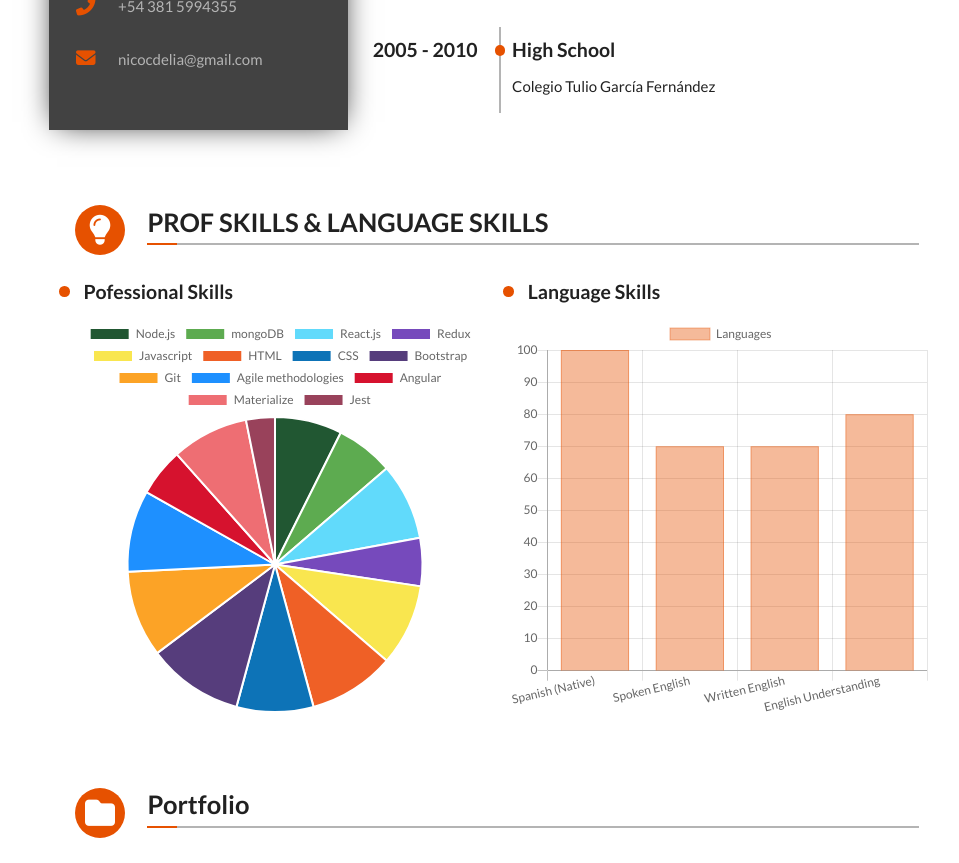
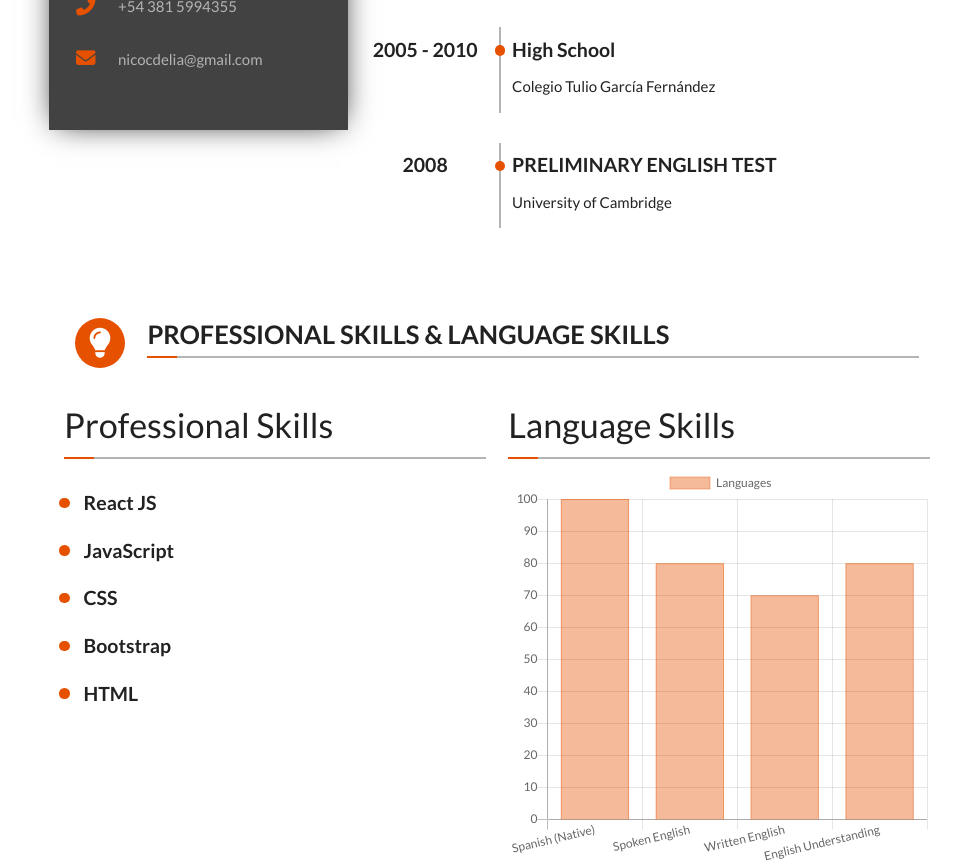
Before and after one commit to nicolascortezdelia/CV, a React (Create React App) app: page / in a window 1280 px wide. Shown: the part 1180-2043 px from the top of the page, without its empty margins (143-1102 px from the left). Built offline with nearby package versions, Linux system fonts and the light colour scheme.

Commit message:
actualizo componente Skills

```diff
--- a/src/Components/Body/Education/Education.js
+++ b/src/Components/Body/Education/Education.js
@@ -90,6 +90,18 @@ const Education = () => {
           </div>
         </div>
       </Fade>
+      <Fade bottom>
+        <div className="row content-sections">
+          <div className="col s12 m4 xl3 center-align bg-years">
+            <h6>2008</h6>
+          </div>
+          <div className="col s12 m8 xl9 content-border-left">
+            <div className="circles"></div>
+            <h6>PRELIMINARY ENGLISH TEST</h6>
+            <p> University of Cambridge</p>
+          </div>
+        </div>
+      </Fade>
     </section>
   );
 };
--- a/src/Components/Body/Skills/Skills.js
+++ b/src/Components/Body/Skills/Skills.js
@@ -1,6 +1,6 @@
 import React from "react";
 import "../Skills/skills.css";
-import { Pie } from "react-chartjs-2";
+
 import { Bar } from "react-chartjs-2";
 import Chart from "chart.js";
 import Fade from "react-reveal/Fade";
@@ -9,58 +9,7 @@ const Skills = () => {
   // Graphics Font size
   Chart.defaults.global.defaultFontFamily = "Lato";
   // Pie Graphic
-  const dataPie = {
-    labels: [
-      "Node.js",
-      "mongoDB",
-      "React.js",
-      "Redux",
-      "Javascript",
-      "HTML",
-      "CSS",
-      "Bootstrap",
-      "Git",
-      "Agile methodologies",
-      "Angular",
-      "Materialize",
-      "Jest",
-    ],
-    datasets: [
-      {
-        data: [70, 60, 80, 50, 85, 90, 80, 100, 90, 85, 50, 80, 30],
-        backgroundColor: [
-          "#215732",
-          "#5dab50",
-          "#61dafb",
-          "#764abc",
-          "#f9e64f",
-          "#ef6026",
-          "#0d73b7",
-          "#563d7c",
-          "#fca326",
-          "#1e90ff",
-          "#d6122e",
-          "#ee6e73",
-          "#99425b",
-        ],
-        hoverBackgroundColor: [
-          "#1a4628",
-          "#4c8b41",
-          "#57c3e0",
-          "#523483",
-          "#dfcd46",
-          "#ce5424",
-          "#0d67a3",
-          "#4e3870",
-          "#db8e23",
-          "#1b7ee2",
-          "#ae0f26",
-          "#b55256",
-          "#753145",
-        ],
-      },
-    ],
-  };
+
 
   // Bar Graphic
   const dataBar = {
@@ -78,7 +27,7 @@ const Skills = () => {
         borderWidth: 1,
         hoverBackgroundColor: "#e6510096",
         hoverBorderColor: "#e65100",
-        data: [100, 70, 70, 80, 0],
+        data: [100, 80, 70, 80, 0],
       },
     ],
   };
@@ -93,7 +42,7 @@ const Skills = () => {
           </div>
           <div className="col s10 m11">
             <h5 className="tittle-weight">
-              <b>PROF SKILLS & LANGUAGE SKILLS</b>
+              <b>PROFESSIONAL SKILLS & LANGUAGE SKILLS</b>
             </h5>
             <hr />
           </div>
@@ -102,15 +51,45 @@ const Skills = () => {
       <div className="row">
         <Fade bottom>
           <div className="col s12 m6 l6 xl6 content-skills content-sections">
-            <div className="circles"></div>
-            <h6 className="bg-years">Pofessional Skills</h6>
-            <Pie data={dataPie} width={160} />
+
+            <h4 className="bg-years">Professional Skills</h4>
+            <hr />
+            <div className="row content-sections">
+
+            <div className="col s12 m8 xl9">
+              <div className="circles"></div>
+              <h6>React JS</h6>
+
+            </div>
+            <div className="col s12 m8 xl9">
+              <div className="circles"></div>
+              <h6>JavaScript</h6>
+
+            </div>
+            <div className="col s12 m8 xl9">
+              <div className="circles"></div>
+              <h6>CSS</h6>
+
+            </div>
+            <div className="col s12 m8 xl9">
+              <div className="circles"></div>
+              <h6>Bootstrap</h6>
+
+            </div>
+            <div className="col s12 m8 xl9">
+              <div className="circles"></div>
+              <h6>HTML</h6>
+
+            </div>
+          </div>
+
           </div>
         </Fade>
         <Fade bottom>
           <div className="col s12 m6 l6 xl6 content-skills content-sections">
-            <div className="circles"></div>
-            <h6 className="bg-years">Language Skills</h6>
+            <div></div>
+            <h4 className="bg-years">Language Skills</h4>
+            <hr />
             <Bar data={dataBar} width={160} />
           </div>
         </Fade>
--- a/src/Components/Body/Skills/skills.css
+++ b/src/Components/Body/Skills/skills.css
@@ -28,9 +28,9 @@
     padding: 0.7666666667rem 0 0.46rem 0;
   }
 
-  .content-skills .circles {
+  /*.content-skills .circles {
     display: none;
-  }
+  }*/
 }
 
 /* Medium devices (tablets, between 600px and 767px) */
```
Lines whose indentation alone changed are shown as unchanged.
